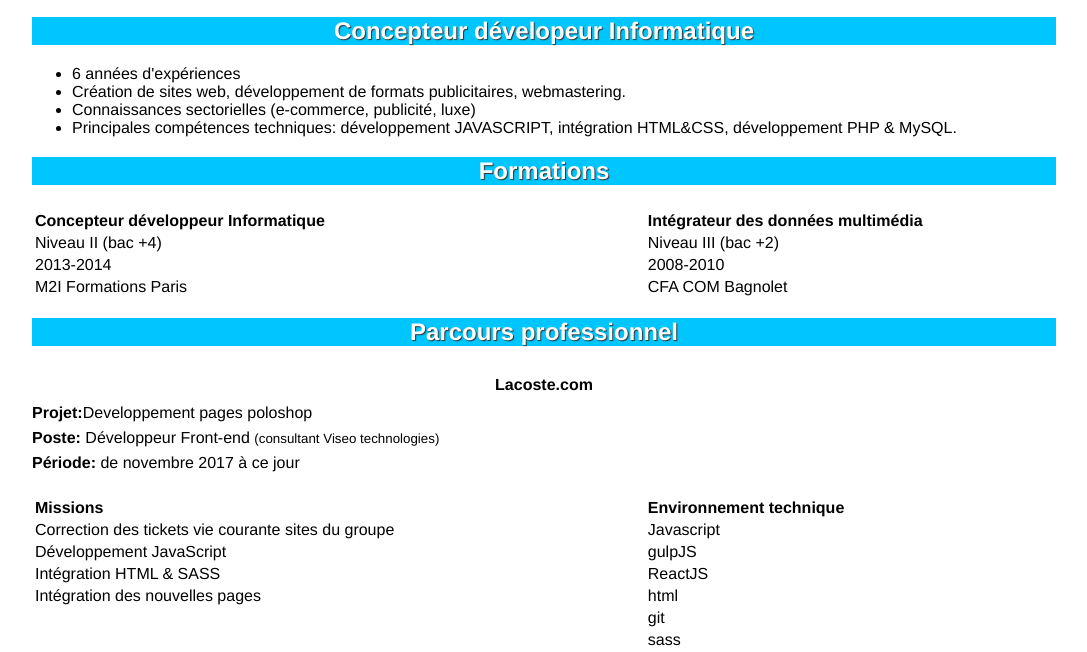
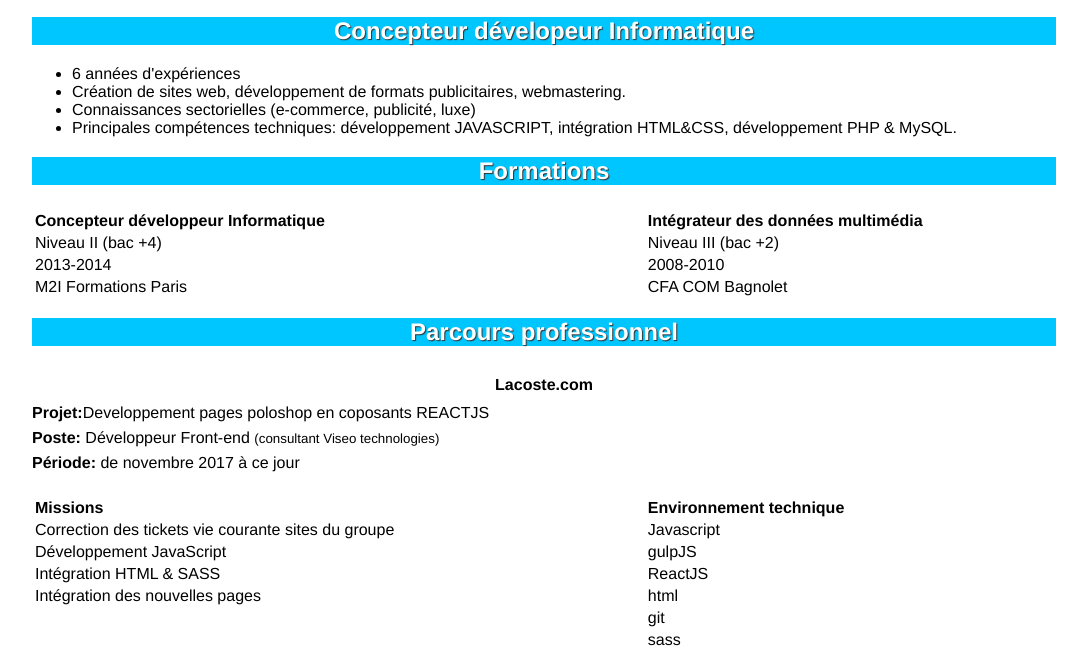
Before and after one commit to estebanMex/estebanmex.github.io, a plain HTML site: page index.html in a window 1280 px wide. Shown: the part 148-800 px from the top of the page, without its empty margins (96-1183 px from the left). Drawn offline with Linux system fonts and the light colour scheme.

Commit message:
Update index.html

```diff
--- a/index.html
+++ b/index.html
@@ -187,7 +187,7 @@
         </dt>
         <dd>
             <p>
-                <strong>Projet:</strong>Developpement pages poloshop</p>
+                <strong>Projet:</strong>Developpement pages poloshop en coposants REACTJS</p>
             <p>
                 <strong>Poste:</strong> Développeur Front-end
                 <small>(consultant Viseo technologies)</small>
```
